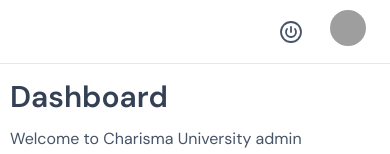
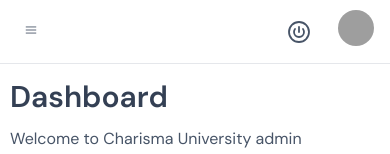
Before and after one commit to CUEngineering/CUCE_FE, a Nuxt app: page /admin/dashboard in a window 390 px wide. Shown: the top 154 px of the page. Built offline with nearby package versions, Linux system fonts and the light colour scheme; no server answers; grey boxes are pictures that could not be loaded; some icons are missing.

Commit message:
sidebar toggle

```diff
--- a/components/AdminSidebar.vue
+++ b/components/AdminSidebar.vue
@@ -2,7 +2,8 @@
   <div class="sidebar" :class="{ 'sidebar-collapsed': isCollapsed }">
     <!-- Logo -->
     <div class="logo-container">
-      <Logo type="full" />
+      <Logo type="full" v-if="!isCollapsed" />
+      <Logo type="compact" v-else />
     </div>
 
     <!-- Navigation Links -->
@@ -113,14 +114,13 @@
 </template>
 
 <script setup lang="ts">
+// Accept props from parent component
+defineProps<{
+  isCollapsed?: boolean;
+}>();
+
 const route = useRoute();
 const currentPath = computed(() => route.path);
-const isCollapsed = ref(false);
-
-// Toggle sidebar function (can be used for mobile responsiveness)
-function toggleSidebar() {
-  isCollapsed.value = !isCollapsed.value;
-}
 </script>
 
 <style lang="scss" scoped>
@@ -144,6 +144,19 @@ function toggleSidebar() {
     .label {
       display: none;
     }
+
+    .logo-container {
+      justify-content: center;
+    }
+
+    .nav-item {
+      justify-content: center;
+      padding: $spacing-3;
+
+      .icon {
+        margin-right: 0;
+      }
+    }
   }
 
   .logo-container {
@@ -152,6 +165,7 @@ function toggleSidebar() {
     justify-content: flex-start;
     align-items: center;
     border-bottom: 1px solid $gray-200;
+    transition: justify-content 0.3s ease;
   }
 
   .navigation {
@@ -168,10 +182,11 @@ function toggleSidebar() {
     padding: $spacing-3 $spacing-6;
     color: $gray-600;
     text-decoration: none;
-    transition: background-color 0.2s, color 0.2s;
+    transition: all 0.2s ease;
     border-radius: 8px;
     font-size: $text-sm;
     font-family: $font-family;
+    position: relative;
 
     &:hover {
       background-color: $gray-100;
@@ -191,6 +206,14 @@ function toggleSidebar() {
       display: flex;
       justify-content: center;
       align-items: center;
+      flex-shrink: 0;
+      transition: margin-right 0.3s ease;
+    }
+
+    .label {
+      white-space: nowrap;
+      overflow: hidden;
+      transition: opacity 0.3s ease;
     }
   }
 
@@ -204,9 +227,10 @@ function toggleSidebar() {
 
   @media (max-width: $breakpoint-md) {
     transform: translateX(-100%);
+    transition: transform 0.3s ease;
 
-    &.active {
-      transform: translateX(0);
+    &.sidebar-open {
+      transform: translateX(80px);
     }
   }
 }
--- a/components/Logo.vue
+++ b/components/Logo.vue
@@ -24,8 +24,8 @@ defineProps<{
   align-items: center;
 
   .logo-icon {
-    width: 80px;
-    height: 80px;
+    width: 31px;
+    height: 31px;
 
     &.logo-full {
       width: auto; // Let the full logo maintain its aspect ratio
--- a/layouts/dashboard.vue
+++ b/layouts/dashboard.vue
@@ -1,9 +1,13 @@
 <template>
   <div class="dashboard-layout">
-    <!-- <AdminSidebar /> -->
-    <component :is="getSidebarComponent" />
+    <!-- Pass both collapsed and mobile open states to sidebar component -->
+    <component
+      :is="getSidebarComponent"
+      :is-collapsed="!sidebarOpen"
+      :is-mobile-open="sidebarOpen"
+    />
 
-    <div class="content-wrapper">
+    <div class="content-wrapper" :class="{ 'sidebar-collapsed': !sidebarOpen }">
       <!-- Header -->
       <header class="dashboard-header">
         <div class="header-left">
@@ -21,8 +25,6 @@
 
           <button class="logout-button" @click="handleLogout">
             <LogoutIcon />
-            <!-- class="logout-icon"  -->
-            <!-- <span>Log out</span> -->
           </button>
 
           <div class="user-profile">
@@ -40,16 +42,17 @@
 </template>
 
 <script setup>
-import MenuIcon from "~/components/icons/MenuIcon.vue";
+import { useRouter } from "vue-router";
+import AdminSidebar from "~/components/AdminSidebar.vue";
 import BellIcon from "~/components/icons/BellIcon.vue";
 import LogoutIcon from "~/components/icons/LogoutIcon.vue";
+import MenuIcon from "~/components/icons/MenuIcon.vue";
+import RegistrarSidebar from "~/components/RegistrarSidebar.vue";
+import StudentSidebar from "~/components/StudentSidebar.vue";
 import { useToast } from "~/composables/useToast";
-import { useRouter } from "vue-router";
-import AdminSidebar from "~/components/AdminSidebar.vue";
-import StudentSidebar from "~/components/StudentSidebar.vue";
-import RegistrarSidebar from "~/components/RegistrarSidebar.vue";
 
-const sidebarOpen = ref(true);
+// Initialize sidebar as closed on mobile, open on desktop
+const sidebarOpen = ref(process.client ? window.innerWidth > 768 : true);
 const authStore = useAuthStore();
 const { success } = useToast();
 const router = useRouter();
@@ -87,13 +90,13 @@ const getSidebarComponent = computed(() => {
 .content-wrapper {
   flex: 1;
   margin-left: 250px; /* Same as sidebar width */
-  transition: margin 0.3s ease;
+  transition: margin-left 0.3s ease;
   display: flex;
   flex-direction: column;
-}
 
-.sidebar-collapsed + .content-wrapper {
-  margin-left: 70px;
+  &.sidebar-collapsed {
+    margin-left: 70px;
+  }
 }
 
 .dashboard-header {
@@ -123,7 +126,20 @@ const getSidebarComponent = computed(() => {
   background: none;
   border: none;
   cursor: pointer;
-  display: none;
+  border-radius: 0.375rem;
+  padding: 0.5rem;
+  color: $gray-600;
+  transition: background-color 0.2s;
+  width: 30px;
+
+  &:hover {
+    background-color: $gray-100;
+    color: $gray-700;
+  }
+
+  @media (min-width: 769px) {
+    display: block; /* Show on desktop for toggle functionality */
+  }
 }
 
 .icon-button {
@@ -145,7 +161,6 @@ const getSidebarComponent = computed(() => {
   display: flex;
   align-items: center;
   gap: 0.5rem;
-  // background-color: $gray-100;
   background-color: transparent;
   border: none;
   border-radius: 0.375rem;
@@ -182,11 +197,11 @@ const getSidebarComponent = computed(() => {
 
 @media (max-width: 768px) {
   .content-wrapper {
-    margin-left: 0;
+    margin-left: 0 !important; /* Always no margin on mobile */
   }
 
-  .menu-toggle {
-    display: block;
+  .dashboard-header {
+    padding: 0 1rem; /* Less padding on mobile */
   }
 }
 </style>
```
